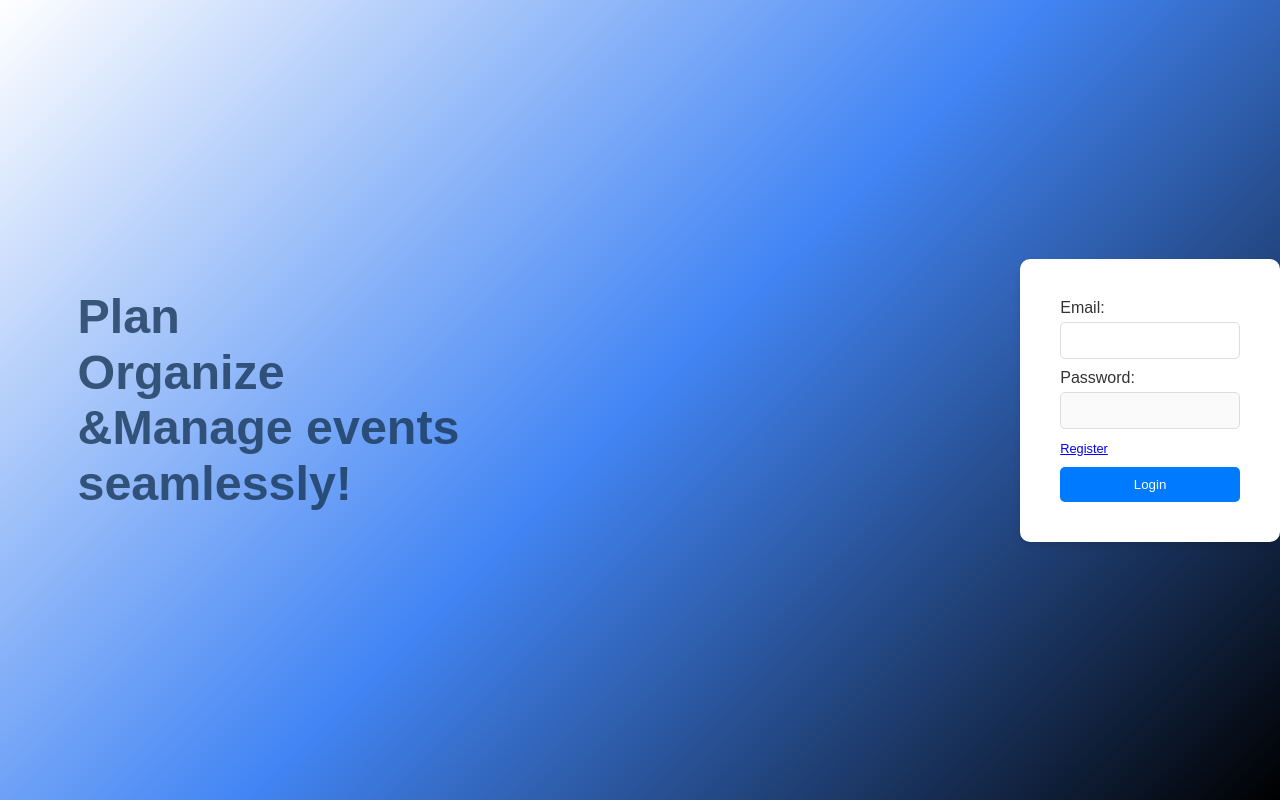
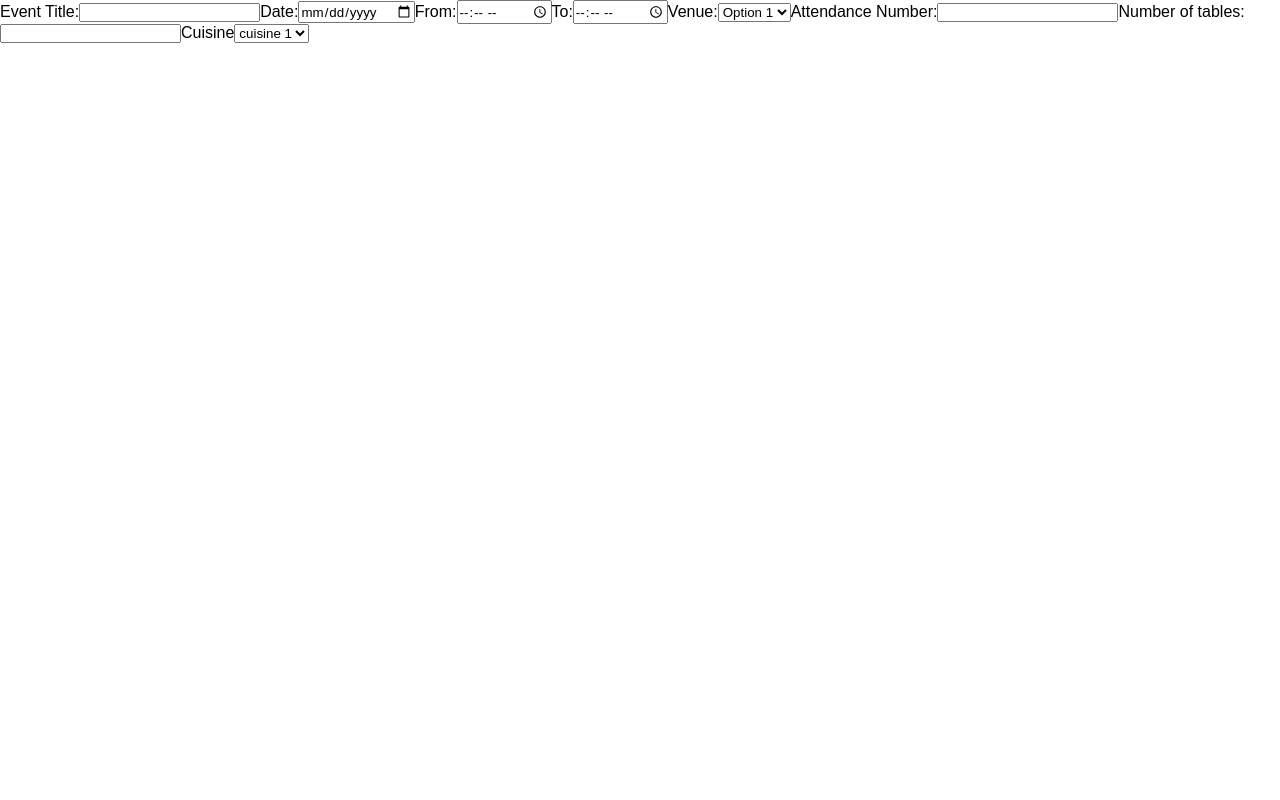
Before and after one commit to Anthony-Nemer/EMS_front_end, a React (Create React App) app: page /new-event in a window 1280 px wide. Before the commit this address led to /. Built offline with nearby package versions, Linux system fonts and the light colour scheme; no server answers.

Commit message:
New Event-user

```diff
--- a/src/App.js
+++ b/src/App.js
@@ -5,8 +5,13 @@ import LoginPage from './components/LoginPage/login';
 import RegisterPage from './components/RegisterPage/RegisterPage';
 import HomePage from './components/HomePage/HomePage';
 import { ClientNav, HostNav, SupplierNav } from './components/NavBar/NavBar';
+import NewEvent from './components/NewEvent/NewEvent';
+
+
+
 
 function App() {
+  const [userInfo, setUserInfo]=useState([]);
   const [loggedIn, setLoggedIn] = useState(false);
   const [id, setId] = useState('');
   const [fullName, setFullName] = useState('');
@@ -15,7 +20,8 @@ function App() {
   const [isSupplier, setIsSupplier] = useState(false);
   const [isHost, setIsHost] = useState(false);
 
-  const handleLoginSuccess = (id, fullName, email, mobile, isSupplier, isHost) => {
+  const handleLoginSuccess = (userInfo, id, fullName, email, mobile, isSupplier, isHost) => {
+    setUserInfo(userInfo);
     setId(id);
     setFullName(fullName);
     setEmail(email);
@@ -23,6 +29,7 @@ function App() {
     setIsSupplier(isSupplier);
     setIsHost(isHost);
     setLoggedIn(true);
+    console.log('HOST: ', isHost);
   };
 
   const handleLogout = () => {
@@ -66,6 +73,9 @@ function App() {
               )
             }
           />
+          <Route path='/new-event'
+            element={<NewEvent  userInfo={userInfo}/>}
+          />
           <Route path="*" element={<Navigate to="/" replace />} />
         </Routes>
       </div>
--- a/src/components/HomePage/HomePage.css
+++ b/src/components/HomePage/HomePage.css
@@ -1,51 +1,29 @@
-.blank-page {
+.homepage{
     display: flex;
     justify-content: center;
     align-items: center;
-    height: calc(100vh - 70px);
-    width: 100vw;
+    height: 100vh;
+    width: 100%;
+    overflow-x: hidden;
     position: relative;
     overflow: hidden;
-    background-color: black; /* Changed from #f0f0f0 to black */
+    background: linear-gradient(135deg, #ffffff, #4285f4, #000000);
 }
 
-.blank-page .background-video {
-    position: absolute;
-    top: 0;
-    left: 0;
-    width: 100%;
-    height: 100%;
-    object-fit: cover;
-    z-index: 1;
+.scale-text{
+    right: 50%;
+    font-size: 2rem;
+    font-weight: bold;
+    animation: scale 3s infinite;
+    color: #173556c9;
+    margin: 40px;
 }
 
-.blank-page .menu-button {
-    position: absolute;
-    top: 20px;
-    left: 20px;
-    z-index: 2;
+@keyframes scale{
+    0%,100%{
+       transform: scale(1);
+    }
+    50%{
+        transform: scale(1.1);
+    }
 }
-
-.blank-page .MuiPaper-root {
-    background: rgba(255, 255, 255, 0.85);
-    border-radius: 10px;
-    box-shadow: 0 4px 6px rgba(0, 0, 0, 0.1);
-}
-
-.blank-page .MuiMenuItem-root {
-    background: #007bff;
-    color: white;
-    margin-bottom: 10px;
-    padding: 10px;
-    border-radius: 5px;
-    cursor: pointer;
-}
-
-.blank-page .MuiMenuItem-root:hover {
-    background: #0056b3;
-}
-
-.test{
-    z-index: 1000;
-    color: white;
-}
--- a/src/components/HomePage/HomePage.js
+++ b/src/components/HomePage/HomePage.js
@@ -4,11 +4,12 @@ import './HomePage.css';
 const HomePage = ({ id, fullName, email, mobile, isSupplier, isHost }) => {
   return (
     <div className="homepage">
-      <h1>Welcome, {fullName}!</h1>
-      {isSupplier && <p>You are logged in as a <strong>Supplier</strong>.</p>}
-      {isHost && <p>You are logged in as a <strong>Host</strong>.</p>}
-      {!isSupplier && !isHost && <p>You are logged in as a <strong>Client</strong>.</p>}
 
+            <div className='scale-text'>
+                <h2>Plan</h2>
+                <h2>Organize</h2>
+                <h2>&Manage events seamlessly!</h2>
+            </div>
     </div>
   );
 };
--- a/src/components/LoginPage/login.js
+++ b/src/components/LoginPage/login.js
@@ -20,7 +20,7 @@ const Login = ({ onLoginSuccess }) => {
             const res = await Axios.post(`${baseUrl}/login`, { email, password });
             setError('');
             const { userInfo, id, fullName, email: responseEmail, mobile, isSupplier, isHost } = res.data;
-            onLoginSuccess(id, fullName, email, mobile, isSupplier, isHost);
+            onLoginSuccess(userInfo, id, fullName, email, mobile, isSupplier, userInfo.isHost);
             navigate('/homepage');
 
         } catch (err) {
--- a/src/components/NavBar/NavBar.css
+++ b/src/components/NavBar/NavBar.css
@@ -1,6 +1,6 @@
 .navbar {
     background: linear-gradient(135deg, #ffffff 30%, #4285f4 60%);
-    padding: 10px 20px;
+    padding: 20px 30px;
     border-bottom: 2px solid #ccc;
   }
 
@@ -17,9 +17,9 @@
     font-weight: bold;
     color: #333;
     cursor: pointer;
+    transition: color 0.3s ease;
   }
 
   .navbar li:hover {
-    color: #007bff;
-    text-decoration: underline;
+    color: hsl(0, 0%, 50%);
   }
--- a/src/components/NavBar/NavBar.js
+++ b/src/components/NavBar/NavBar.js
@@ -1,37 +1,45 @@
 import React from "react";
 import "./NavBar.css";
+import { useNavigate } from "react-router-dom";
 
-export const ClientNav = ({ fullName, handleLogout }) => (
+export const ClientNav = ({ fullName, handleLogout }) => {
+  const navigate = useNavigate();
+
+  return (
     <nav className="navbar">
       <ul>
-      <li>Welcome, {fullName}</li>
-      <li>Home</li>
-      <li>Book Event</li>
+        <li onClick={() => navigate("/homepage")}>Home</li>
+        <li onClick={() => navigate("/new-event")}>Book Event</li>
+        <li>Ongoing Events</li>
         <li>My Payments</li>
         <li>Feedback</li>
         <li onClick={handleLogout}>Logout</li>
       </ul>
     </nav>
   );
+};
 
-export const HostNav = ({ fullName, handleLogout }) => (
+export const HostNav = ({ fullName, handleLogout }) => {
+  const navigate = useNavigate();
+
+  return (
     <nav className="navbar">
       <ul>
-      <li>Welcome, {fullName}</li>
-      <li>Home</li>
-      <li>Create Event</li>
+        <li onClick={() => navigate("/homepage")}>Home</li>
         <li>Manage Events</li>
-      <li>Venue Bookings</li>
         <li onClick={handleLogout}>Logout</li>
       </ul>
     </nav>
   );
+};
 
-export const SupplierNav = ({ fullName, handleLogout }) => (
+export const SupplierNav = ({ fullName, handleLogout }) => {
+  const navigate = useNavigate();
+
+  return (
     <nav className="navbar">
       <ul>
-      <li>Welcome, {fullName}</li>
-      <li>Home</li>
+        <li onClick={() => navigate("/homepage")}>Home</li>
         <li>My Services</li>
         <li>Add Service</li>
         <li>Feedback</li>
@@ -39,3 +47,4 @@ export const SupplierNav = ({ fullName, handleLogout }) => (
       </ul>
     </nav>
   );
+};
--- /dev/null
+++ b/src/components/NewEvent/NewEvent.js
@@ -0,0 +1,47 @@
+import { useState } from "react";
+import "./NewEvent.css"
+
+function NewEvent (userInfo) {
+    const [eventTitle, setEventTitle]= useState('');
+
+    return(
+        <>
+        <form>
+            <label>Event Title:
+                <input  value={eventTitle} type="text" onChange={(e) =>setEventTitle(e.target.value)} required/>
+            </label>
+            <label>Date:
+                <input type="date" required/>
+            </label>
+            <label>From:
+                <input type="time" required/>
+            </label>
+            <label>To:
+                <input type="time" required/>
+            </label>
+            <label>Venue:
+                <select>
+                    <option>Option 1</option>
+                    <option>Option 2</option>
+                </select>
+            </label>
+            <label>Attendance Number:
+                <input type="number" required/>
+            </label>
+            <label>Number of tables:
+                <input type="number" required/>
+            </label>Cuisine
+            <select>
+                <option>cuisine 1</option>
+                <option>cuisine 2</option>
+            </select>
+
+           {/*Radio for services then selects for customization */}
+        </form>
+        </>
+    );
+
+
+}
+
+export default NewEvent;
```
Also changed, not shown: src/components/NewEvent/NewEvent.css (added). Lines whose indentation alone changed are shown as unchanged.
